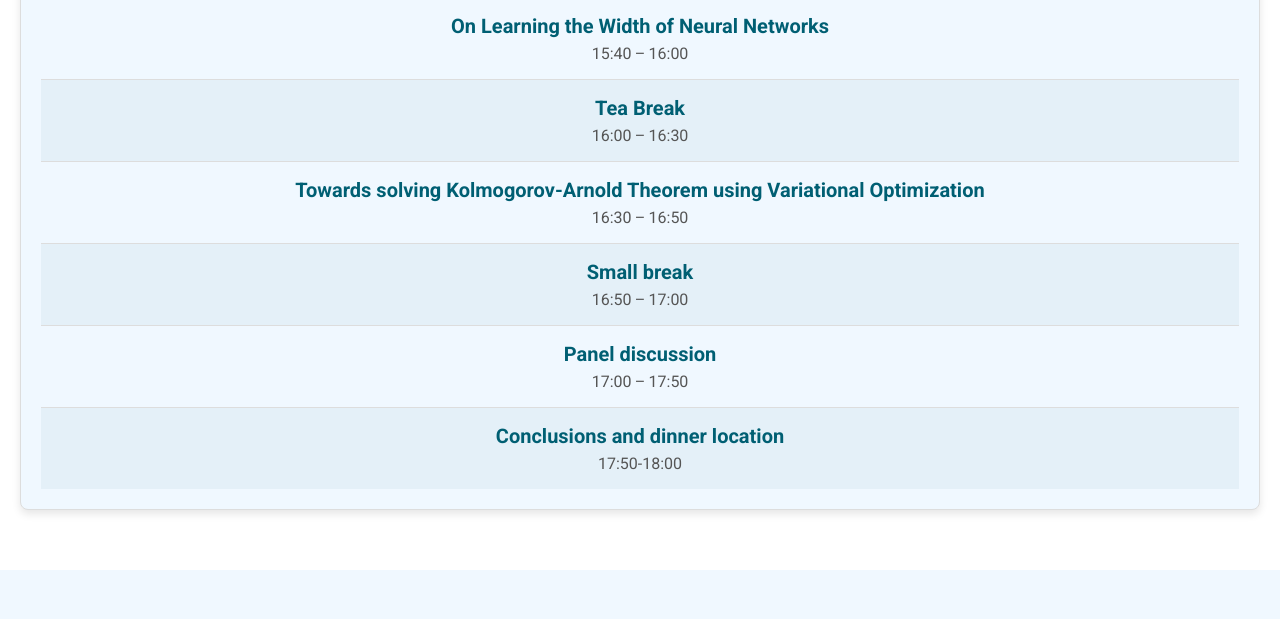
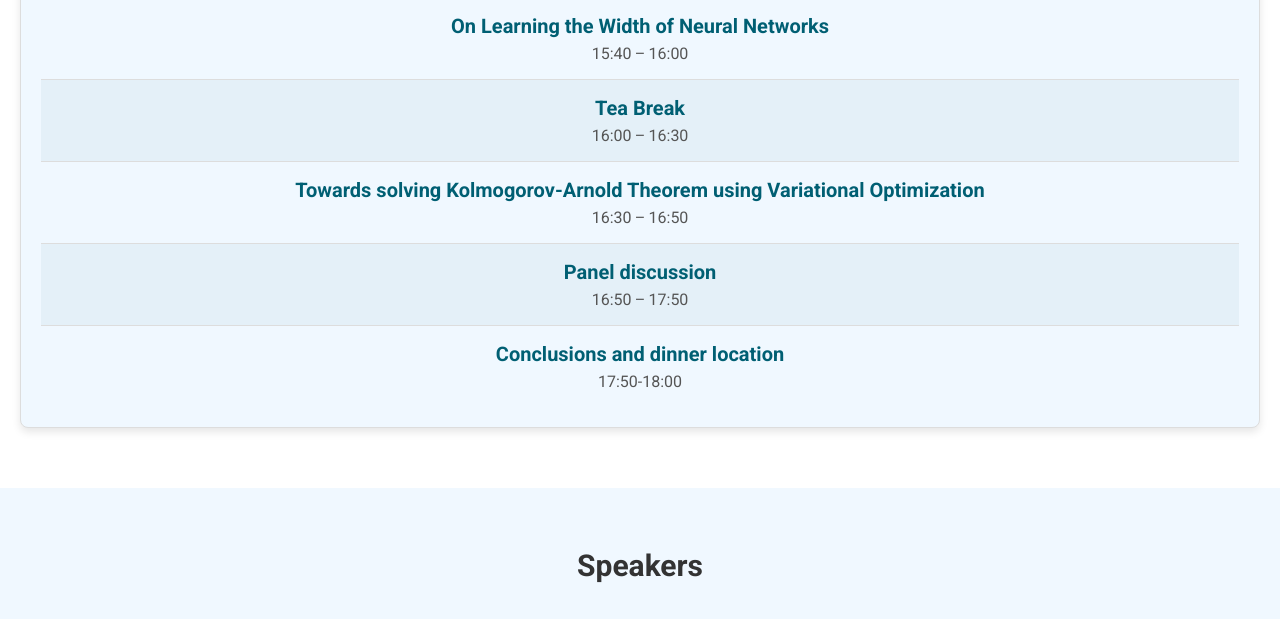
Before and after one commit to combayns2025/combayns2025.github.io, a Jekyll site: the page built from index.md, in a window 1280 px wide and 900 px high, scrolled down 1465 px, cut to the strip 0-619 px from the top of the window. Built offline with Jekyll 4.4.1, drawn with Linux system fonts in a browser that asks for light colours.

Commit message:
Update index.md

```diff
--- a/index.md
+++ b/index.md
@@ -66,12 +66,8 @@ title: Home
         <p class="time">16:30 – 16:50</p>
       </div>
       <div class="schedule-item">
-        <p class="title">Small break</p>
-        <p class="time">16:50 – 17:00</p>
-      </div>
-      <div class="schedule-item">
         <p class="title">Panel discussion</p>
-        <p class="time">17:00 – 17:50</p>
+        <p class="time">16:50 – 17:50</p>
       </div>
       <div class="schedule-item">
         <p class="title">Conclusions and dinner location</p>
```
